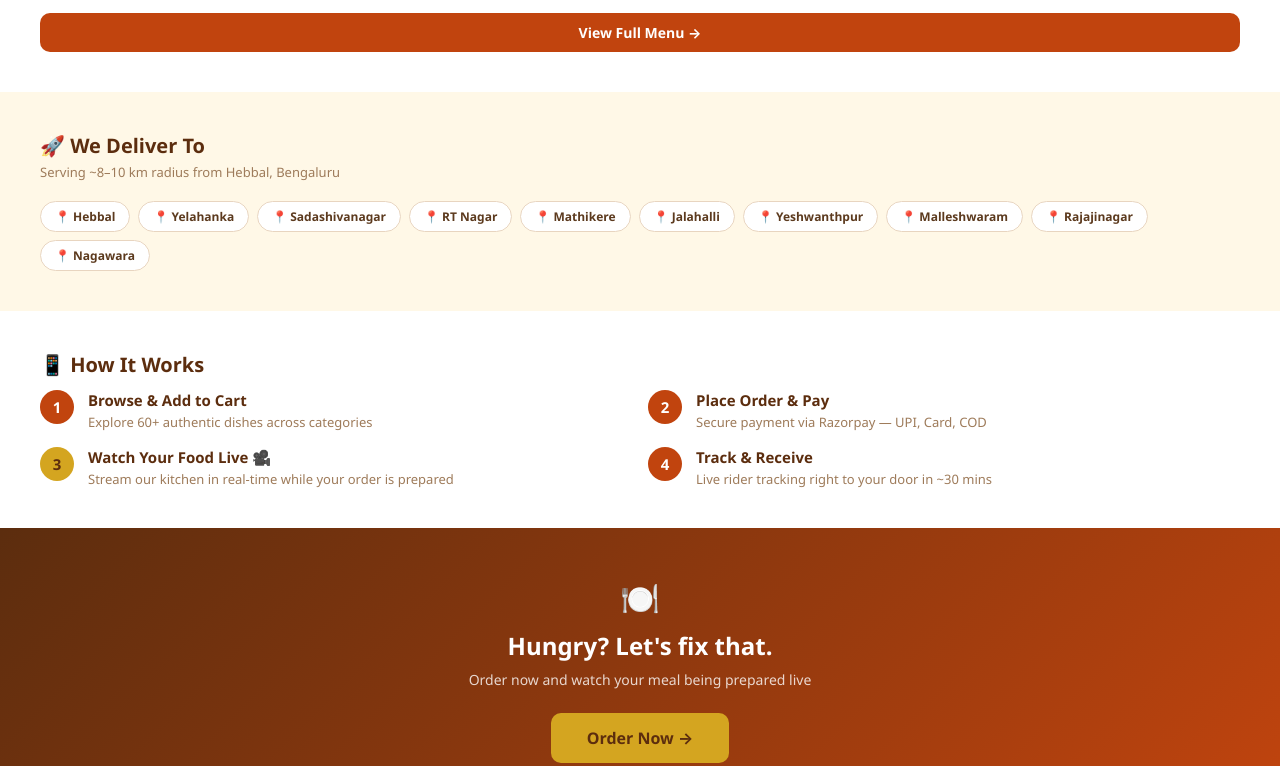
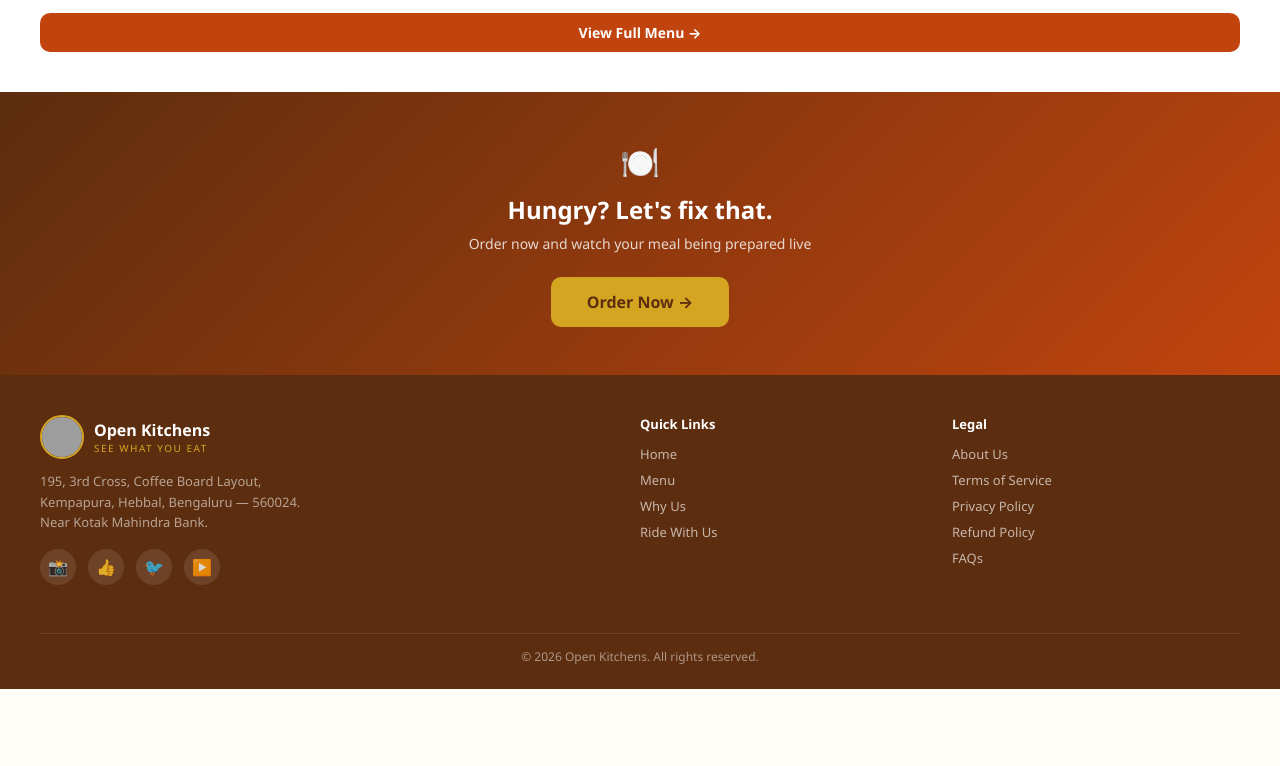
Before and after one commit to Octaves0911/open-kitchens, a website: page public/index.html in a window 1280 px wide. Shown: the part 1163-1929 px from the top of the page. After the commit the page ends 1852 px from the top, so only its background shows below. Drawn offline with Linux system fonts and the light colour scheme; grey boxes are pictures that could not be loaded.

Commit message:
feat: remove delivery zones & how it works sections; lighten background color

```diff
--- a/public/css/app.css
+++ b/public/css/app.css
@@ -6,8 +6,8 @@
   --rust-dark:    #9E3608;
   --amber:        #D4A520;
   --amber-light:  #F0C84A;
-  --cream:        #FFF8E7;
-  --cream-dark:   #F0E0C0;
+  --cream:        #FFFDF7;
+  --cream-dark:   #F5EAD8;
   --surface:      #FFFFFF;
   --text-dark:    #2C1406;
   --text-mid:     #5C3A1E;
--- a/public/index.html
+++ b/public/index.html
@@ -266,52 +266,6 @@
   </div>
 </section>
 
-<!-- ── Delivery Zones ─────────────────────────────────────────────────────── -->
-<section class="section">
-  <div class="section-inner">
-    <div class="section-title">🚀 We Deliver To</div>
-    <div class="section-sub">Serving ~8–10 km radius from Hebbal, Bengaluru</div>
-    <div style="display:flex;flex-wrap:wrap;gap:8px;">
-      <span class="zone-chip">📍 Hebbal</span>
-      <span class="zone-chip">📍 Yelahanka</span>
-      <span class="zone-chip">📍 Sadashivanagar</span>
-      <span class="zone-chip">📍 RT Nagar</span>
-      <span class="zone-chip">📍 Mathikere</span>
-      <span class="zone-chip">📍 Jalahalli</span>
-      <span class="zone-chip">📍 Yeshwanthpur</span>
-      <span class="zone-chip">📍 Malleshwaram</span>
-      <span class="zone-chip">📍 Rajajinagar</span>
-      <span class="zone-chip">📍 Nagawara</span>
-    </div>
-    <style>.zone-chip{background:var(--surface);border:1.5px solid var(--border);border-radius:50px;padding:6px 14px;font-size:12px;font-weight:600;color:var(--text-mid);}</style>
-  </div>
-</section>
-
-<!-- ── How It Works ───────────────────────────────────────────────────────── -->
-<section class="section" style="background:var(--surface);">
-  <div class="section-inner">
-    <div class="section-title">📱 How It Works</div>
-    <div style="display:grid;gap:16px;margin-top:12px;" class="how-grid">
-      <div style="display:flex;gap:14px;align-items:flex-start;">
-        <div style="width:34px;height:34px;border-radius:50%;background:var(--rust);color:#fff;display:flex;align-items:center;justify-content:center;font-size:15px;font-weight:800;flex-shrink:0;">1</div>
-        <div><div style="font-size:15px;font-weight:700;color:var(--brown-dark);">Browse & Add to Cart</div><div style="font-size:13px;color:var(--text-light);margin-top:3px;">Explore 60+ authentic dishes across categories</div></div>
-      </div>
-      <div style="display:flex;gap:14px;align-items:flex-start;">
-        <div style="width:34px;height:34px;border-radius:50%;background:var(--rust);color:#fff;display:flex;align-items:center;justify-content:center;font-size:15px;font-weight:800;flex-shrink:0;">2</div>
-        <div><div style="font-size:15px;font-weight:700;color:var(--brown-dark);">Place Order & Pay</div><div style="font-size:13px;color:var(--text-light);margin-top:3px;">Secure payment via Razorpay — UPI, Card, COD</div></div>
-      </div>
-      <div style="display:flex;gap:14px;align-items:flex-start;">
-        <div style="width:34px;height:34px;border-radius:50%;background:var(--amber);color:var(--brown-dark);display:flex;align-items:center;justify-content:center;font-size:15px;font-weight:800;flex-shrink:0;">3</div>
-        <div><div style="font-size:15px;font-weight:700;color:var(--brown-dark);">Watch Your Food Live 🎥</div><div style="font-size:13px;color:var(--text-light);margin-top:3px;">Stream our kitchen in real-time while your order is prepared</div></div>
-      </div>
-      <div style="display:flex;gap:14px;align-items:flex-start;">
-        <div style="width:34px;height:34px;border-radius:50%;background:var(--rust);color:#fff;display:flex;align-items:center;justify-content:center;font-size:15px;font-weight:800;flex-shrink:0;">4</div>
-        <div><div style="font-size:15px;font-weight:700;color:var(--brown-dark);">Track & Receive</div><div style="font-size:13px;color:var(--text-light);margin-top:3px;">Live rider tracking right to your door in ~30 mins</div></div>
-      </div>
-    </div>
-    <style>@media(min-width:768px){.how-grid{grid-template-columns:1fr 1fr;}}</style>
-  </div>
-</section>
 
 <!-- ── CTA ────────────────────────────────────────────────────────────────── -->
 <section style="background:linear-gradient(135deg,var(--brown-dark),var(--rust));padding:48px 20px;text-align:center;">
```
